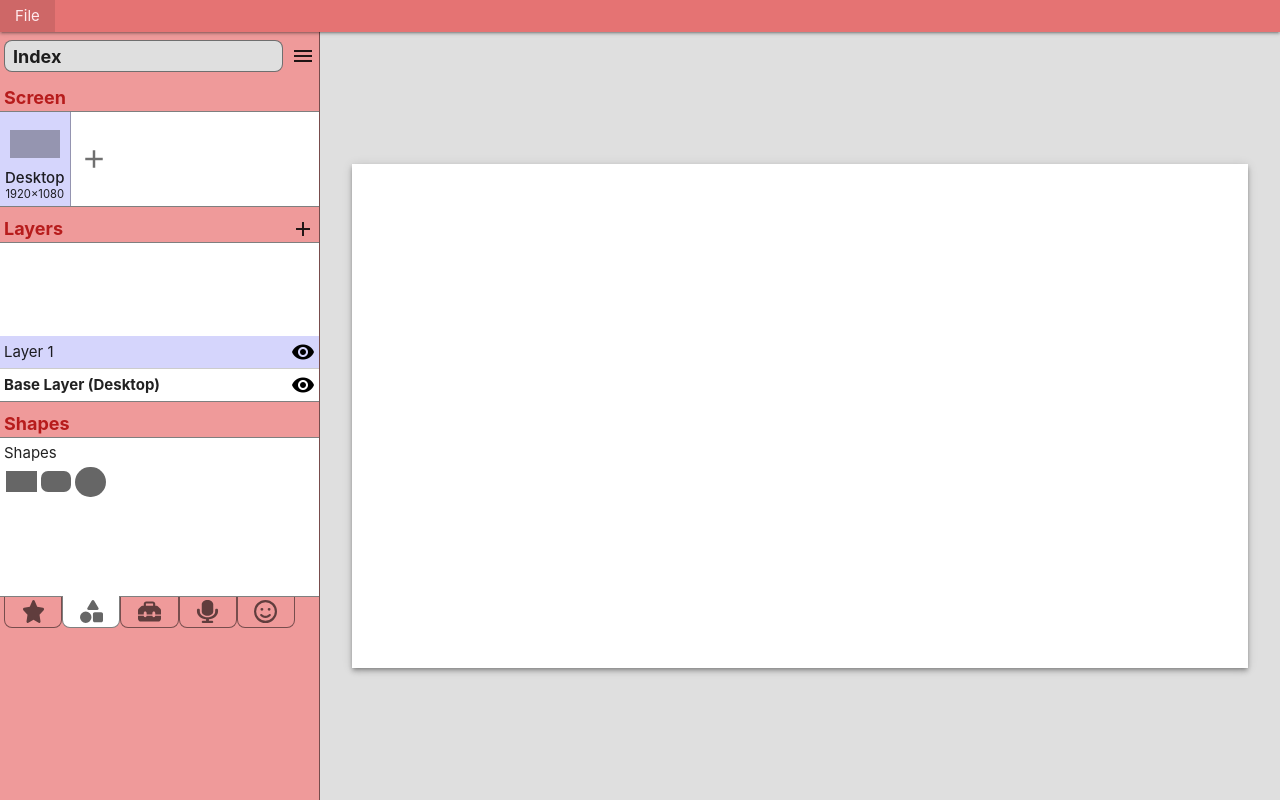
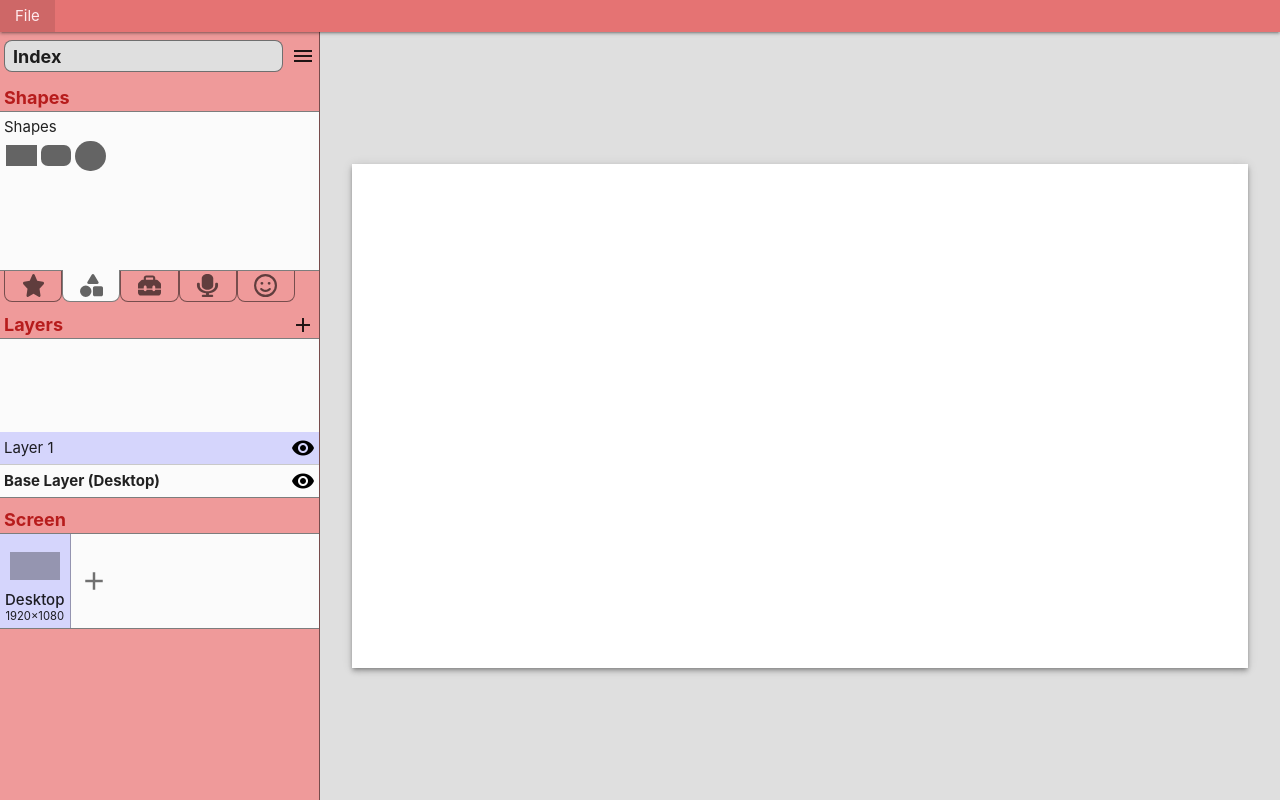
Before and after one commit to ShaneByrne0963/wirefree, a React (Vite) app: page / in a window 1280 px wide. Built offline with nearby package versions, Linux system fonts and the light colour scheme.

Commit message:
Update layout of side panel

```diff
--- a/src/assets/css/shapes.css
+++ b/src/assets/css/shapes.css
@@ -16,8 +16,7 @@
   grid-template-columns: repeat(5, 1fr);
   position: relative;
   top: -1px;
-  margin-right: 24px;
-  margin-left: 4px;
+  margin: 0 24px 8px 4px;
 }
 
 .shape-group-button {
@@ -30,7 +29,7 @@
   text-align: center;
 
   &.selected {
-    background-color: white;
+    background-color: #fbfbfb;
     position: relative;
     z-index: 3;
   }
--- a/src/assets/css/style.css
+++ b/src/assets/css/style.css
@@ -150,7 +150,7 @@ input[type="text"]:not(.browser-default) {
 }
 
 .side-panel-section {
-    background-color: white;
+    background-color: #fbfbfb;
     width: 100%;
     border-top: 1px solid rgba(0,0,0,0.5);
     border-bottom: 1px solid rgba(0,0,0,0.5);
--- a/src/components/side-panel/SidePanel.tsx
+++ b/src/components/side-panel/SidePanel.tsx
@@ -41,17 +41,6 @@ function SidePanel() {
     <div id="side-panel" className={color + " lighten-3"}>
       <PageName></PageName>
       <SidePanelSection
-        sectionType="screen"
-        label="Screen"
-        canOverflow={true}
-      ></SidePanelSection>
-      <SidePanelSection
-        sectionType="layers"
-        label="Layers"
-        labelButton="add"
-        labelButtonAction={handleAddLayer}
-      ></SidePanelSection>
-      <SidePanelSection
         sectionType="shapes"
         label="Shapes"
         selectedIndex={shapeGroup}
@@ -60,6 +49,17 @@ function SidePanel() {
         selectedGroup={shapeGroup}
         handleChangeGroup={setShapeGroup}
       ></ShapeGroups>
+      <SidePanelSection
+        sectionType="layers"
+        label="Layers"
+        labelButton="add"
+        labelButtonAction={handleAddLayer}
+      ></SidePanelSection>
+      <SidePanelSection
+        sectionType="screen"
+        label="Screen"
+        canOverflow={true}
+      ></SidePanelSection>
     </div>
   );
 }
```
